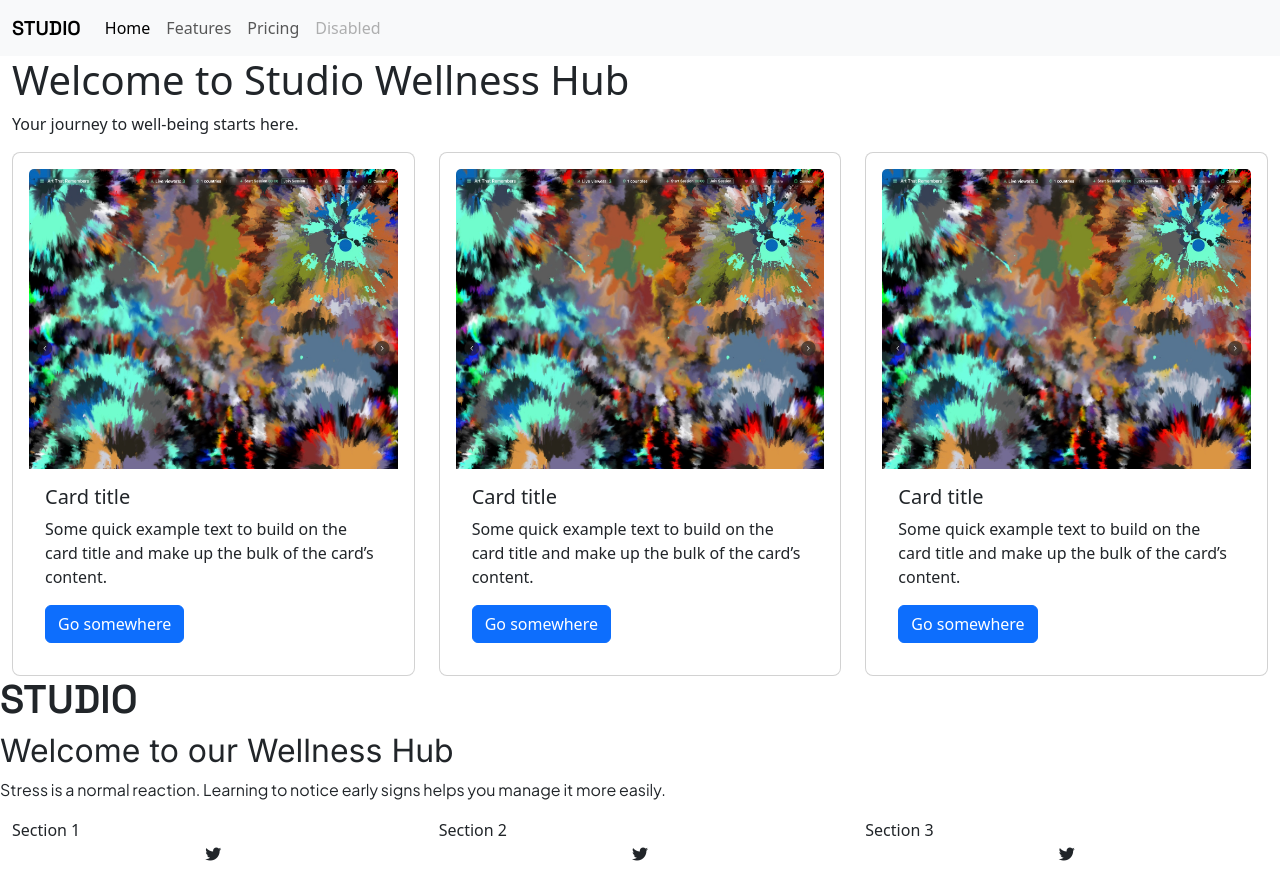
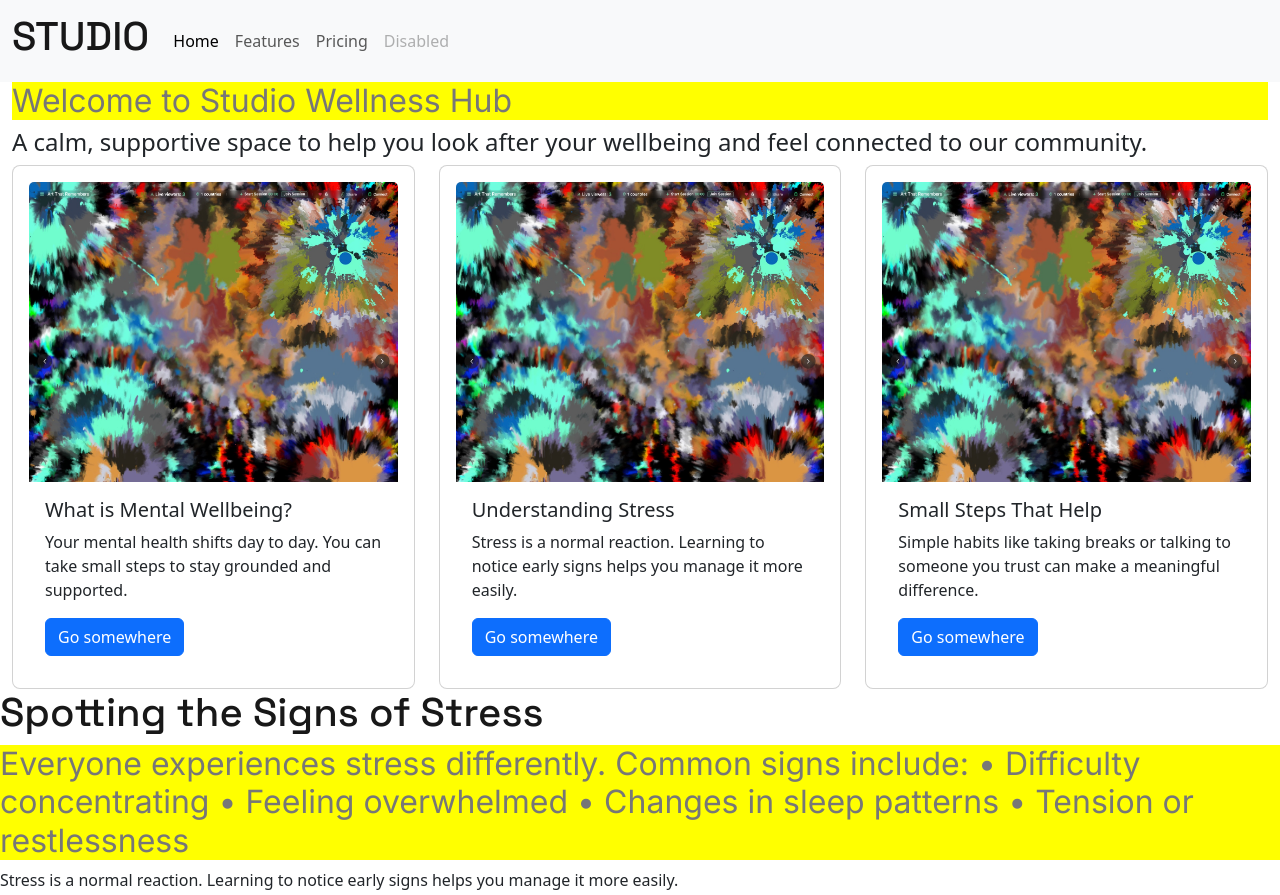
Before and after one commit to terencereilly/studio-wellness-hub, a plain HTML site: page index.html in a window 1280 px wide. Shown: the top 895 px of the page. Before the commit the page ends 866 px from the top, so only its background shows below. Drawn offline with nearby package versions, Linux system fonts and the light colour scheme.

Commit message:
Enhance styling and structure: Add CSS variables, update font styles, and improve HTML headings for better readability and design consistency

```diff
--- a/assets/css/style.css
+++ b/assets/css/style.css
@@ -3,7 +3,42 @@
 /* //////////////////////////////////////////////////////////////////////////// */
 @import url('https://fonts.googleapis.com/css2?family=Inter:opsz@14..32&family=Plus+Jakarta+Sans:ital,wght@0,200..800;1,200..800&family=Space+Grotesk:wght@300..700&display=swap');
 
-.space-grotesk-regular {
+
+/* //////////////////////////////////////////////////////////////////////////// */
+/* CSS Variables */
+/* //////////////////////////////////////////////////////////////////////////// */
+:root {
+    --primary-font: 'Space Grotesk', sans-serif;
+    --secondary-font: 'Inter', cursive;
+    --primary-color: rgb(24, 24, 24);
+    --secondary-color: rgb(119, 119, 119);
+    /* --highlight-color: rgb(26, 26, 224);
+    --highlight-color-light: rgb(213, 24, 191); */
+}
+
+/* Global Styles */
+/* body {
+  font-family: var(--secondary-font);
+color: var(--primary-color);
+} */
+
+h1 {
+    font-family: var(--primary-font);
+    color: var(--primary-color);
+}
+
+/* Global Styles */
+h2, h3 {
+    font-family: var(--secondary-font);
+    background-color: yellow;
+    color: var(--secondary-color);
+}
+
+
+
+
+
+/* .space-grotesk-regular {
   font-family: "Space Grotesk", sans-serif;
   font-optical-sizing: auto;
   font-weight: 600;
@@ -22,7 +57,7 @@
   font-optical-sizing: auto;
   font-weight: 400;
   font-style: normal;
-}
+}  */
 
 
 
@@ -44,33 +79,7 @@
 
 
 
-/* //////////////////////////////////////////////////////////////////////////// */
-/* CSS Variables */
-/* //////////////////////////////////////////////////////////////////////////// */
-:root {
-    /* --primary-font: 'Macondo', sans-serif;
-    --secondary-font: 'Inter', cursive; */
-    /* --primary-color: rgb(224, 26, 26);
-    --secondary-color: rgb(21, 189, 21);
-    --highlight-color: rgb(26, 26, 224);
-    --highlight-color-light: rgb(213, 24, 191); */
-}
 
-/* Global Styles */
-body {
-    /* font-family: var(--primary-font); */
-    /* color: var(--primary-color); */
-    /* background-color: grey; */
-}
-
-/* Global Styles */
-h1,
-h2,
-h3 {
-    /* font-family: var(--secondary-font); */
-    /* background-color: yellow; */
-    /* color: var(--secondary-color); */
-}
 
 /* //////////////////////////////////////////////////////////////////////////// */
 /* Main Body CSS Styles */
--- a/index.html
+++ b/index.html
@@ -20,7 +20,7 @@
     <header>
         <nav class="navbar navbar-expand-lg bg-body-tertiary">
             <div class="container-fluid">
-                <a class="navbar-brand space-grotesk-regular" href="#">STUDIO</a>
+                <a class="navbar-brand space-grotesk-regular" href="#"><h1>STUDIO</h1></a>
                 <button class="navbar-toggler" type="button" data-bs-toggle="collapse" data-bs-target="#navbarNav"
                     aria-controls="navbarNav" aria-expanded="false" aria-label="Toggle navigation">
                     <span class="navbar-toggler-icon"></span>
@@ -50,18 +50,16 @@
     <!-- Cards Layout -->
     <main class="footer-spacer">
         <section class="container-fluid">
-            <h1>Welcome to Studio Wellness Hub</h1>
-            <p>Your journey to well-being starts here.</p>
+            <h2>Welcome to Studio Wellness Hub</h2>
+            <h4>A calm, supportive space to help you look after your wellbeing and feel connected to our community.</h4>
 
             <div class="row">
                 <div class="col-12 col-md-4">
                     <div class="card">
                         <img src="assets/images/blitz still_01.jpg" class="card-img-top" alt="...">
                         <div class="card-body">
-                            <h5 class="card-title">Card title</h5>
-                            <p class="card-text">Some quick example text to build on the card title and make up the bulk
-                                of
-                                the card’s content.</p>
+                            <h5 class="card-title">What is Mental Wellbeing?</h5>
+                            <p class="card-text">Your mental health shifts day to day. You can take small steps to stay grounded and supported.</p>
                             <a href="#" class="btn btn-primary">Go somewhere</a>
                         </div>
                     </div>
@@ -71,10 +69,8 @@
                     <div class="card">
                         <img src="assets/images/blitz still_01.jpg" class="card-img-top" alt="...">
                         <div class="card-body">
-                            <h5 class="card-title">Card title</h5>
-                            <p class="card-text">Some quick example text to build on the card title and make up the bulk
-                                of
-                                the card’s content.</p>
+                            <h5 class="card-title">Understanding Stress</h5>
+                            <p class="card-text">Stress is a normal reaction. Learning to notice early signs helps you manage it more easily.</p>
                             <a href="#" class="btn btn-primary">Go somewhere</a>
                         </div>
                     </div>
@@ -85,10 +81,8 @@
                     <div class="card">
                         <img src="assets/images/blitz still_01.jpg" class="card-img-top" alt="...">
                         <div class="card-body">
-                            <h5 class="card-title">Card title</h5>
-                            <p class="card-text">Some quick example text to build on the card title and make up the bulk
-                                of
-                                the card’s content.</p>
+                            <h5 class="card-title">Small Steps That Help</h5>
+                            <p class="card-text">Simple habits like taking breaks or talking to someone you trust can make a meaningful difference.</p>
                             <a href="#" class="btn btn-primary">Go somewhere</a>
                         </div>
                     </div>
@@ -100,10 +94,14 @@
         <!-- A Text Section -->
         <section>
             <!-- Headings Text - Space-Grotesk-regular Font -->
-            <h1 class="space-grotesk-regular">STUDIO</h1>
+            <h1 class="space-grotesk-regular">Spotting the Signs of Stress</h1>
 
             <!-- Subheadings / Info Card Titles -->
-            <h2 class="inter-regular">Welcome to our Wellness Hub</h2>
+            <h2 class="inter-regular">Everyone experiences stress differently. Common signs include:
+• Difficulty concentrating
+• Feeling overwhelmed
+• Changes in sleep patterns
+• Tension or restlessness</h2>
 
             <!-- Body Text -->
             <p class="plus-jakarta-sans-regular">Stress is a normal reaction. Learning to notice early signs helps you
```
